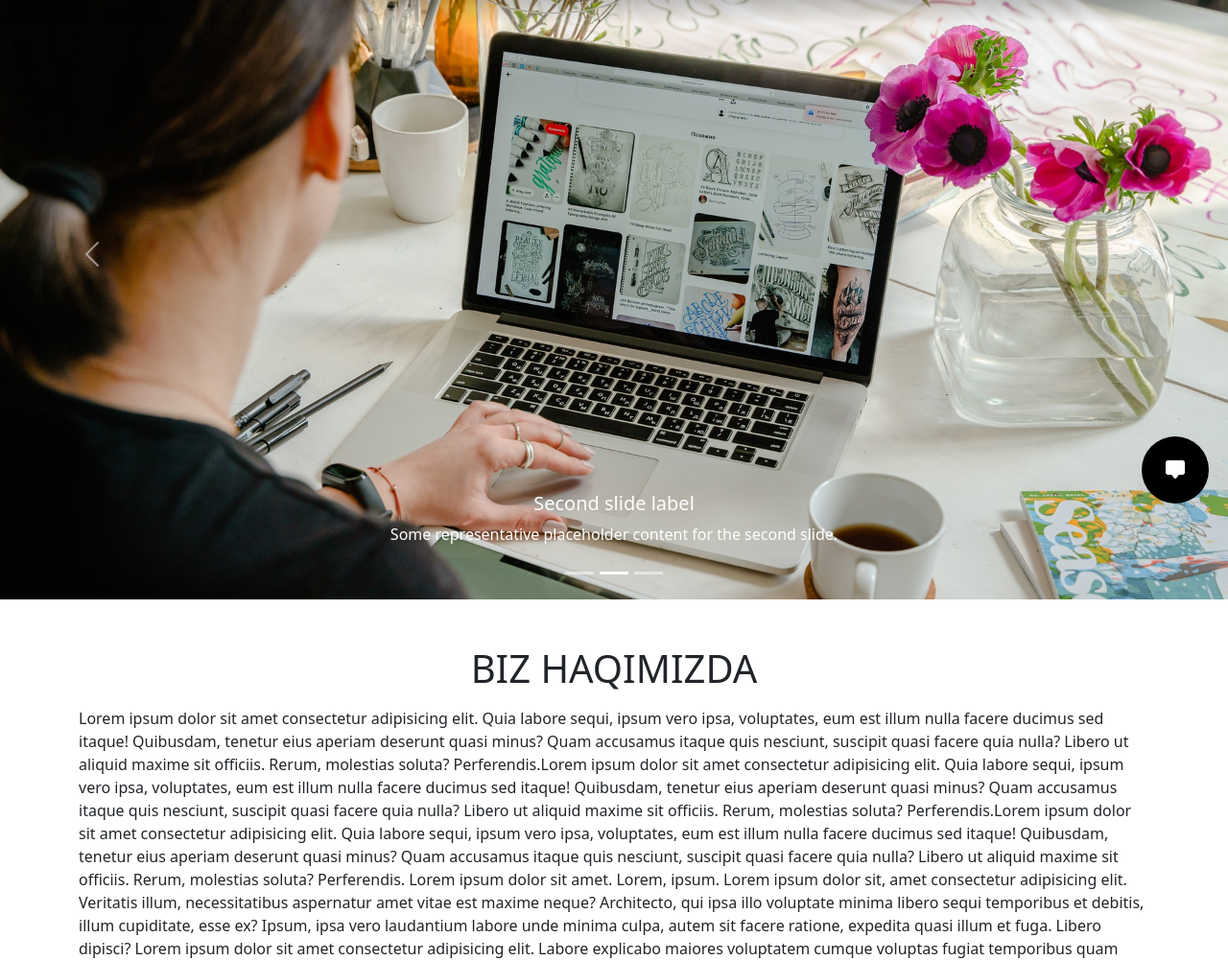
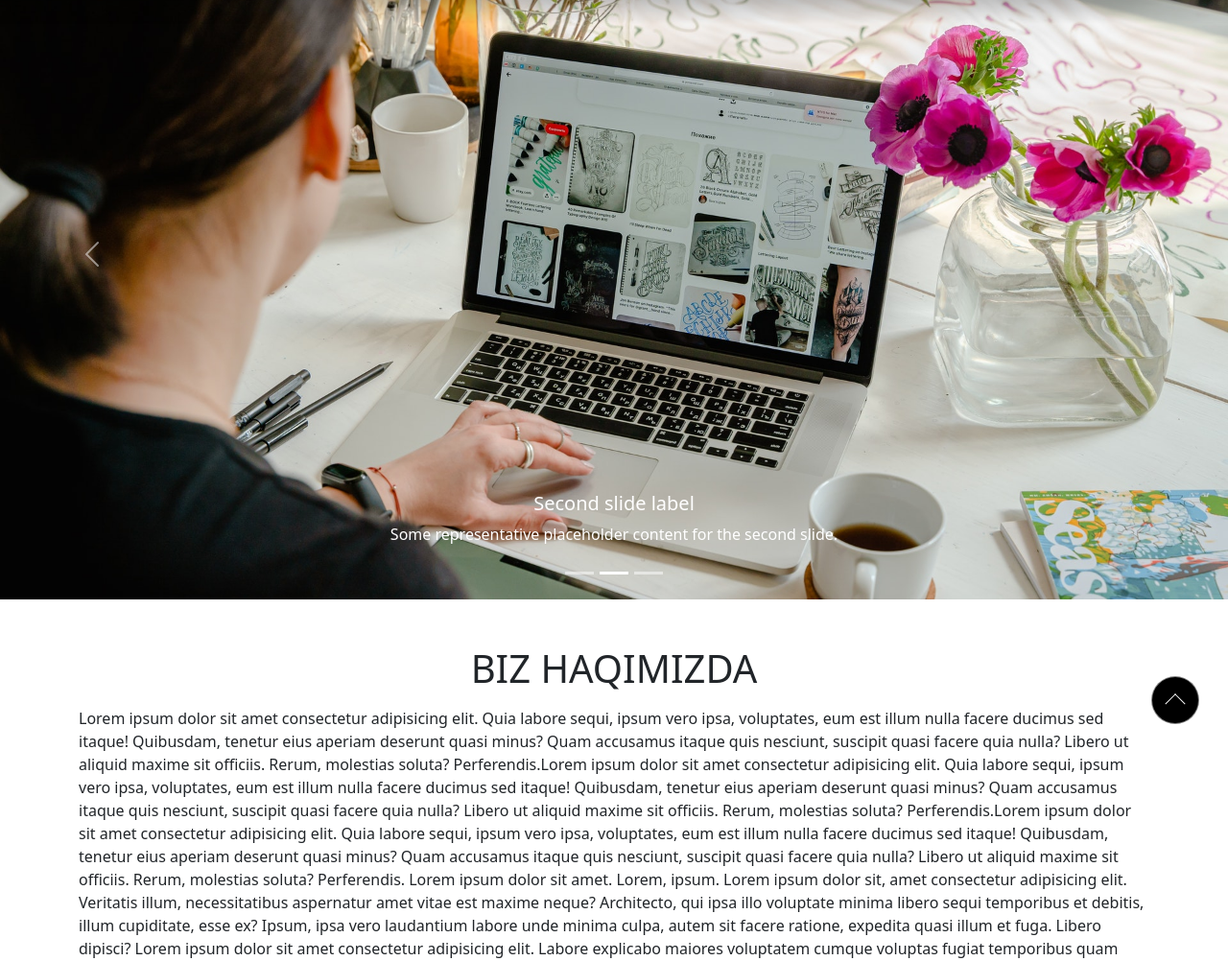
Before and after one commit to jsrbk/OW-ACADMY-Group, a plain HTML site: page index.html in a window 1280 px wide. Shown: the part 95-1097 px from the top of the page at 96% size. Drawn offline with nearby package versions, Linux system fonts and the light colour scheme.

Commit message:
Only all for Azizbek again

```diff
--- a/custom.css
+++ b/custom.css
@@ -54,31 +54,35 @@ footer {
     color: #ff0000;
 }
 
-#back_to_top {
+.back_to_top {
     background-color: #000;
-    color: #fff;
-    padding: 20px 25px;
     border-radius: 50%;
     position: fixed;
-    bottom: 100px;
-    right: 20px;
+    width: 50px;
+    height: 50px;
+    border: 1px solid rgba(255,255,255,.5);
+    bottom: -50px;
+    right: 30px;
     z-index: 999;
-    cursor: pointer;
-    display: none;
-    font-size: 20px;
+    transition: all .4s ease;
 }
-#back_to_bottom {
-    background-color: #000;
-    color: #fff;
-    padding: 20px 25px;
-    border-radius: 50%;
-    position: fixed;
-    bottom: 20px;
-    right: 20px;
-    z-index: 999;
-    cursor: pointer;
-    font-size: 20px;
+
+.back_to_top::after {
+    content: '';
+    width: 15px;
+    height: 15px;
+    border-top: 1px solid #fff;
+    border-left: 1px solid #fff;
+    position: absolute;
+    top: 50%;
+    left: 50%;
+    transform: translate(-50%,-25%) rotate(45deg);
 }
+
+.show {
+    bottom: 30px;
+}
+
 #contact_form {
     background-color: #000;
     color: #fff;
--- a/index.html
+++ b/index.html
@@ -334,9 +334,8 @@
   <!-- SCROLL_toTOP -->
   <div class="scrollToTop">
 
-    <div id="contact_form" class="bi bi-chat-square-fill"></div>
-    <div id="back_to_top" class="bi bi-arrow-up-circle"></div>
-    <div id="back_to_bottom" class="bi bi-arrow-down-circle"></div>
+    <a class="back_to_top"></a>
+    <!-- <div id="contact_form" class="bi bi-chat-square-fill"></div> -->
 
     <div class="contact_form">
       <div class="logo text-center pb-2">
--- a/script.js
+++ b/script.js
@@ -1,24 +1,22 @@
 var navTop = $("nav.navbar").offset().top;
 $(window).scroll(function () {
     var currentScroll = $(window).scrollTop();
+
     if ($(this).scrollTop()) {
         $("nav.navbar").removeClass("no-bg");
-        $("#back_to_top").fadeIn();
     } else {
         $("nav.navbar").addClass("no-bg");
-        $("#back_to_top").fadeOut();
     }
-    if (Math.round($(this).scrollTop()) == $(document).height() - $(window).height()) {
-        $("#back_to_bottom").fadeOut();
+
+    if ($(this).scrollTop() > 300) {
+        $(".back_to_top").addClass("show");
     } else {
-        $("#back_to_bottom").fadeIn();
+        $(".back_to_top").removeClass("show");
     }
+
 });
-$("#back_to_top").click(function () {
+$(".back_to_top").click(function () {
     $("html,body").animate({ scrollTop: 0 }, 0);
-});
-$("#back_to_bottom").click(function () {
-    $("html,body").animate({ scrollTop: $(document).height() - $(window).height() }, 0);
 });
 $("#contact_form").click(function () {
     $(".contact_form").slideToggle(800);
```
Also changed, not shown: dist/script.dev.js (+4 -11 lines).
